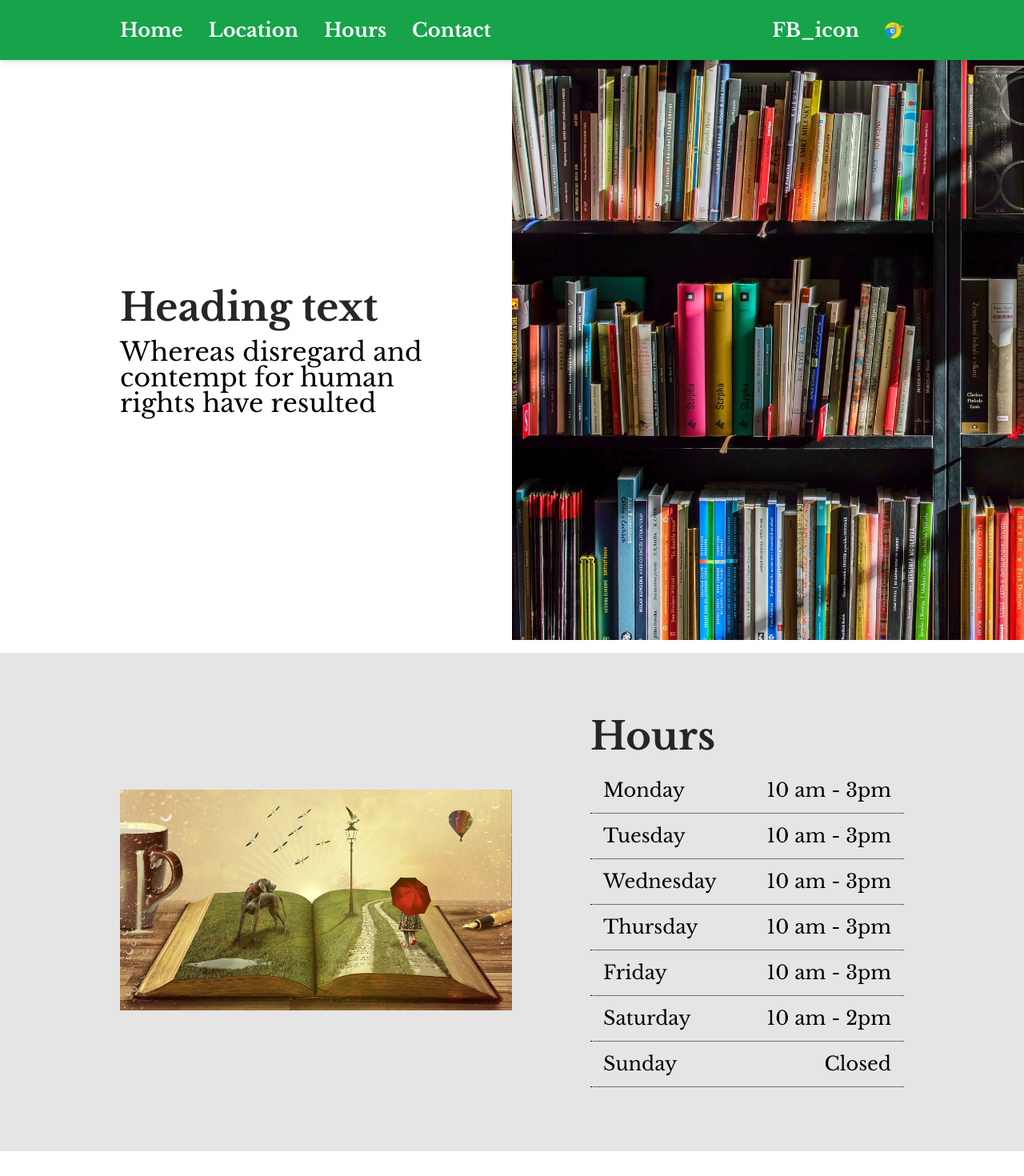
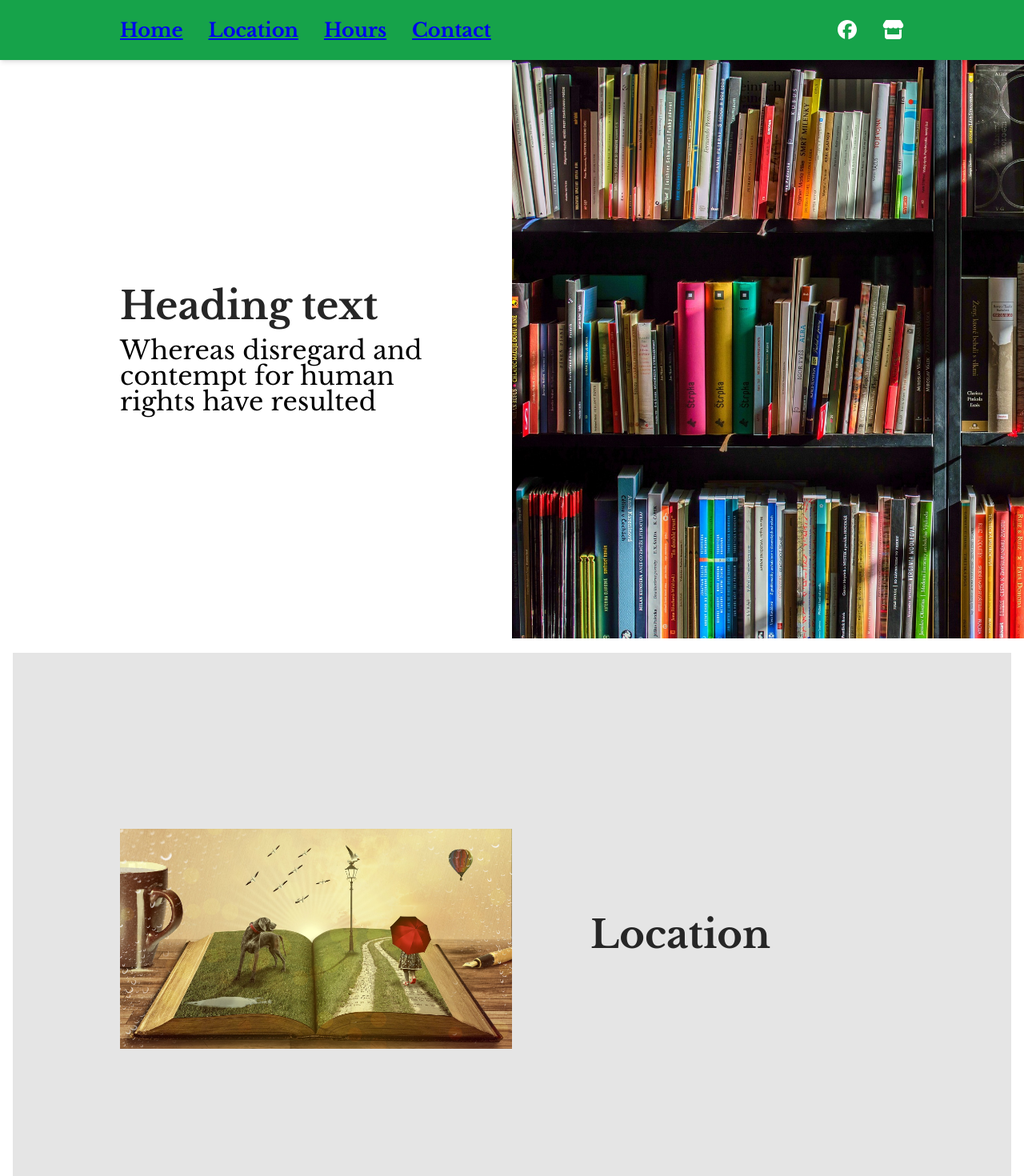
Before and after one commit to imranprice96/store-landing-template, a React (Vite) app: page / in a window 1280 px wide. Shown: the top 1470 px of the page at 80% size. Before the commit the page ends 1439 px from the top, so only its background shows below. Built offline with nearby package versions, Linux system fonts and the light colour scheme.

Commit message:
Adding sections and anchors

```diff
--- a/package.json
+++ b/package.json
@@ -10,6 +10,11 @@
     "preview": "vite preview"
   },
   "dependencies": {
+    "@fortawesome/fontawesome-svg-core": "^6.5.1",
+    "@fortawesome/free-brands-svg-icons": "^6.5.1",
+    "@fortawesome/free-regular-svg-icons": "^6.5.1",
+    "@fortawesome/free-solid-svg-icons": "^6.5.1",
+    "@fortawesome/react-fontawesome": "^0.2.0",
     "react": "^18.2.0",
     "react-dom": "^18.2.0",
     "react-responsive": "^9.0.2",
--- a/src/App.jsx
+++ b/src/App.jsx
@@ -3,6 +3,9 @@ import "./styles/App.css";
 import Header from "./components/Header";
 import HomeSection from "./components/HomeSection";
 import HoursSection from "./components/HoursSection";
+import LocationSection from "./components/LocationSection";
+import ContactSection from "./components/ContactSection";
+import Footer from "./components/Footer";
 
 function App() {
   const [count, setCount] = useState(0);
@@ -12,8 +15,11 @@ function App() {
       <Header />
       <div className="main-body">
         <HomeSection />
+        <LocationSection />
         <HoursSection />
+        <ContactSection />
       </div>
+      <Footer />
     </>
   );
 }
--- /dev/null
+++ b/src/components/ContactSection.jsx
@@ -0,0 +1,25 @@
+import bookImg from "../assets/book_3.jpg";
+import {
+  StyledSection,
+  SectionContent,
+  SectionLeft,
+  SectionRight,
+} from "./Section.style";
+import "../styles/HomeSection.css";
+
+const ContactSection = () => {
+  return (
+    <StyledSection $isBody id="contact">
+      <SectionContent>
+        <SectionLeft>
+          <img src={bookImg} alt="image" className="section-img" />
+        </SectionLeft>
+        <SectionRight $isText $size="1.5rem">
+          <h1 className="section-heading">Contact</h1>
+        </SectionRight>
+      </SectionContent>
+    </StyledSection>
+  );
+};
+
+export default ContactSection;
--- /dev/null
+++ b/src/components/Footer.jsx
@@ -0,0 +1,12 @@
+import styled from "styled-components";
+
+const Footer = () => {
+  return <StyledFooter></StyledFooter>;
+};
+
+export default Footer;
+
+const StyledFooter = styled.footer`
+  height: 250px;
+  background-color: var(--green-primary);
+`;
--- a/src/components/Header.jsx
+++ b/src/components/Header.jsx
@@ -1,6 +1,8 @@
 import styled from "styled-components";
 import "../styles/Header.css";
-import tm_logo from "../assets/tm_logo.png";
+import { FontAwesomeIcon } from "@fortawesome/react-fontawesome";
+import { faFacebook } from "@fortawesome/free-brands-svg-icons";
+import { faStore } from "@fortawesome/free-solid-svg-icons";
 
 const Header = () => {
   return (
@@ -8,23 +10,29 @@ const Header = () => {
       <StyledList>
         <div className="header-divider">
           <li>
-            <a>Home</a>
+            <a href="#home">Home</a>
           </li>
           <li>
-            <a>Location</a>
+            <a href="#location">Location</a>
           </li>
           <li>
-            <a>Hours</a>
+            <a href="#hours">Hours</a>
           </li>
           <li>
-            <a>Contact</a>
+            <a href="#contact">Contact</a>
           </li>
         </div>
 
         <div className="header-divider">
-          <li>FB_icon</li>
           <li>
-            <img src={tm_logo} alt="trade-me" id="tm" />
+            <a>
+              <FontAwesomeIcon icon={faFacebook} />
+            </a>
+          </li>
+          <li>
+            <a>
+              <FontAwesomeIcon icon={faStore} />
+            </a>
           </li>
         </div>
       </StyledList>
@@ -41,7 +49,7 @@ const StyledNav = styled.nav`
   top: 0;
   display: flex;
   align-items: center;
-  background-color: #16a34a;
+  background-color: var(--green-primary);
   height: 75px;
 `;
 
--- a/src/components/HomeSection.jsx
+++ b/src/components/HomeSection.jsx
@@ -9,7 +9,7 @@ import "../styles/HomeSection.css";
 
 const HomeSection = () => {
   return (
-    <StyledSection className="home-section-wrapper">
+    <StyledSection className="home-section-wrapper" id="home">
       <SectionContent className="home-section-container">
         <SectionLeft $isText>
           <h1 className="section-heading">Heading text</h1>
--- a/src/components/HoursSection.jsx
+++ b/src/components/HoursSection.jsx
@@ -1,4 +1,4 @@
-import bookImg from "../assets/book_2.jpg";
+import bookImg from "../assets/book_1.jpg";
 import "../styles/HoursSection.css";
 
 import {
@@ -27,14 +27,14 @@ const HoursSection = () => {
   ));
 
   return (
-    <StyledSection $isBody>
+    <StyledSection $isBody id="hours">
       <SectionContent>
-        <SectionLeft>
-          <img src={bookImg} alt="image" className="section-img" />
-        </SectionLeft>
-        <SectionRight $isText $size="1.5rem">
+        <SectionLeft $isText $size="1.5rem">
           <h1 className="section-heading">Hours</h1>
           <ul>{hoursList}</ul>
+        </SectionLeft>
+        <SectionRight>
+          <img src={bookImg} alt="image" className="section-img" />
         </SectionRight>
       </SectionContent>
     </StyledSection>
--- /dev/null
+++ b/src/components/LocationSection.jsx
@@ -0,0 +1,25 @@
+import bookImg from "../assets/book_2.jpg";
+import {
+  StyledSection,
+  SectionContent,
+  SectionLeft,
+  SectionRight,
+} from "./Section.style";
+import "../styles/HomeSection.css";
+
+const LocationSection = () => {
+  return (
+    <StyledSection $isBody id="location">
+      <SectionContent>
+        <SectionLeft>
+          <img src={bookImg} alt="image" className="section-img" />
+        </SectionLeft>
+        <SectionRight $isText $size="1.5rem">
+          <h1 className="section-heading">Location</h1>
+        </SectionRight>
+      </SectionContent>
+    </StyledSection>
+  );
+};
+
+export default LocationSection;
--- a/src/components/Section.style.jsx
+++ b/src/components/Section.style.jsx
@@ -4,11 +4,12 @@ import styled from "styled-components";
 export const StyledSection = styled.section`
   display: flex;
   justify-content: space-between;
-  width: 100%;
+  width: auto;
   background-color: ${(props) =>
     props.$isBody ? "var(--section-bg-light)" : "inherit"};
 
   padding: ${(props) => (props.$isBody ? "5rem 0 5rem 0" : "0")};
+  margin: 0 1rem;
 
   @media (prefers-color-scheme: dark) {
     background-color: ${(props) =>
@@ -18,7 +19,7 @@ export const StyledSection = styled.section`
 
 export const SectionContent = styled.div`
   width: 980px;
-  height: auto;
+  height: 70vh;
   margin: auto;
   display: flex;
   align-items: center;
--- a/src/styles/HomeSection.css
+++ b/src/styles/HomeSection.css
@@ -2,6 +2,10 @@
   height: calc(100vh - 75px);
   background-color: inherit;
   overflow: hidden;
+}
+
+#home {
+  margin: 0;
 }
 
 .home-section-container {
--- a/src/styles/index.css
+++ b/src/styles/index.css
@@ -2,7 +2,14 @@
   --section-bg-dark: #171717;
   --section-bg-light: #e5e5e5;
   --font-colour-light: #262626;
+  --green-primary: #16a34a;
 
   color-scheme: light dark;
   font-family: "Libre Baskerville", serif;
 }
+
+html {
+  scroll-behavior: smooth;
+  scroll-padding-top: 7rem;
+  scroll-margin-top: 7rem;
+}
```
Also changed, not shown: src/assets/tm_logo.png (deleted), 1 other file (tests, documents, lock files or other folders).
